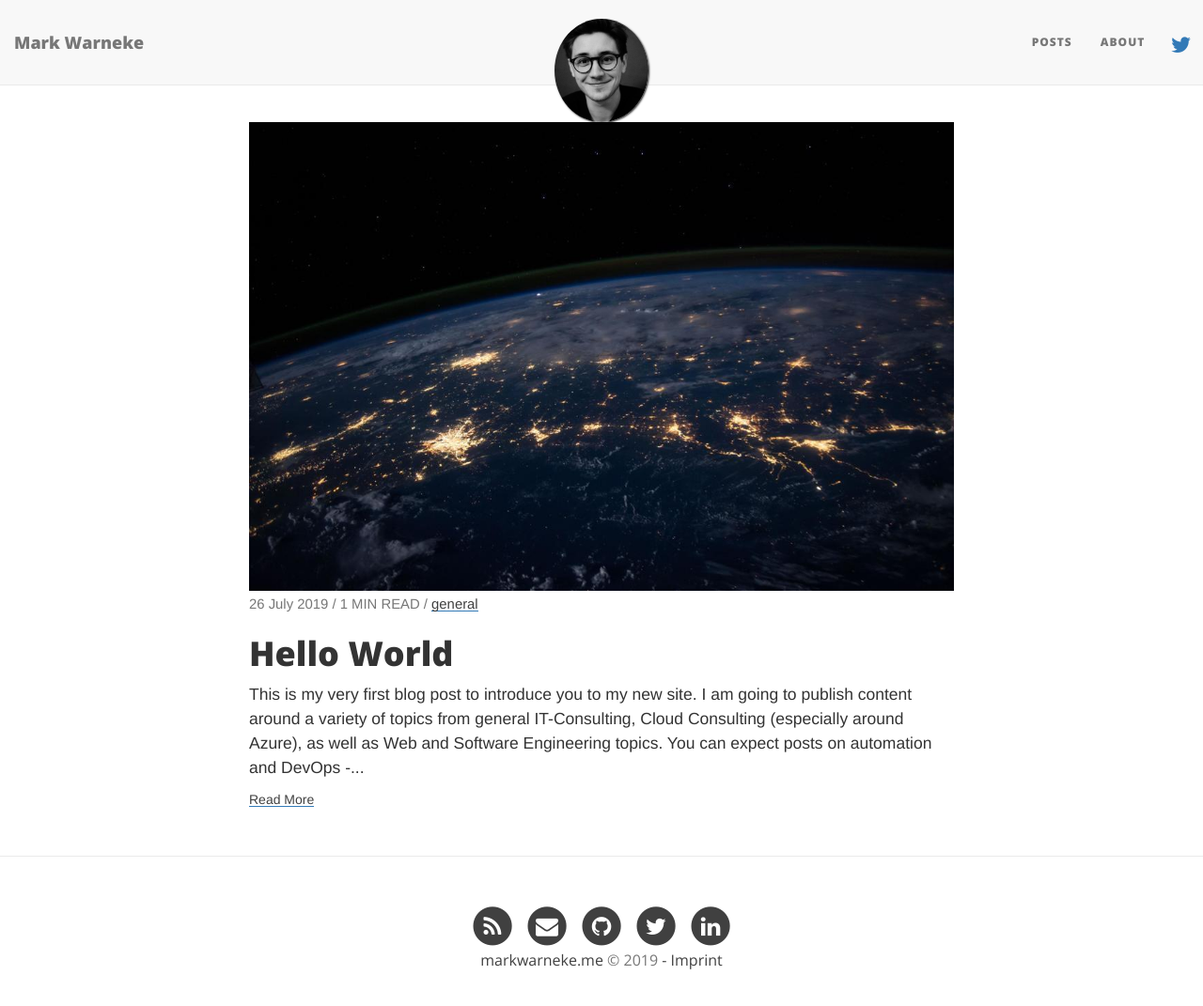
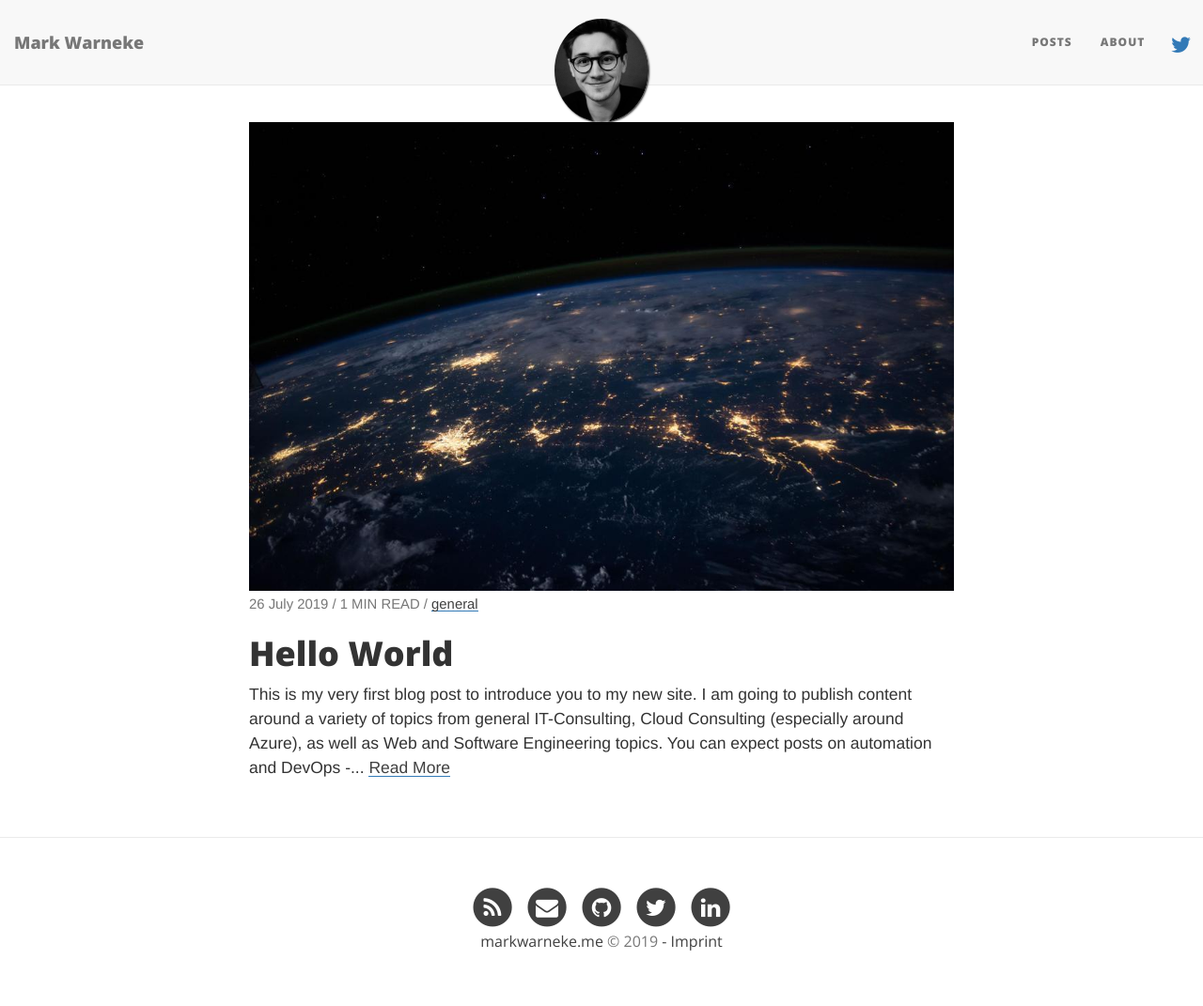
Before and after one commit to MarkWarneke/markwarneke.github.io, a Jekyll site: the page built from index.html, in a window 1280 px wide and 1084 px high. Shown: the top 1071 px of the window at 94% size. Built offline with Jekyll 4.4.1, drawn with Linux system fonts in a browser that asks for light colours; nearby versions of some CDN libraries; the list of posts is cut into pages by our own code.

Commit message:
move link into p

```diff
--- a/index.html
+++ b/index.html
@@ -40,10 +40,12 @@ meta-description: "Mark Warneke - Personal Blog, Azure, Automation, Cloud Consul
           {% assign excerpt_word_count = post.excerpt | number_of_words %} {% if
           post.content != post.excerpt or excerpt_word_count >
           site.excerpt_length %}
+          <a
+            href="{{ post.url | relative_url }}"
+            class="post-read-more stretched-link"
+            >Read&nbsp;More</a
+          >
         </p>
-        <a href="{{ post.url | relative_url }}" class="post-read-more"
-          >Read&nbsp;More</a
-        >
         {% endif %}
       </div>
     </div>
```
